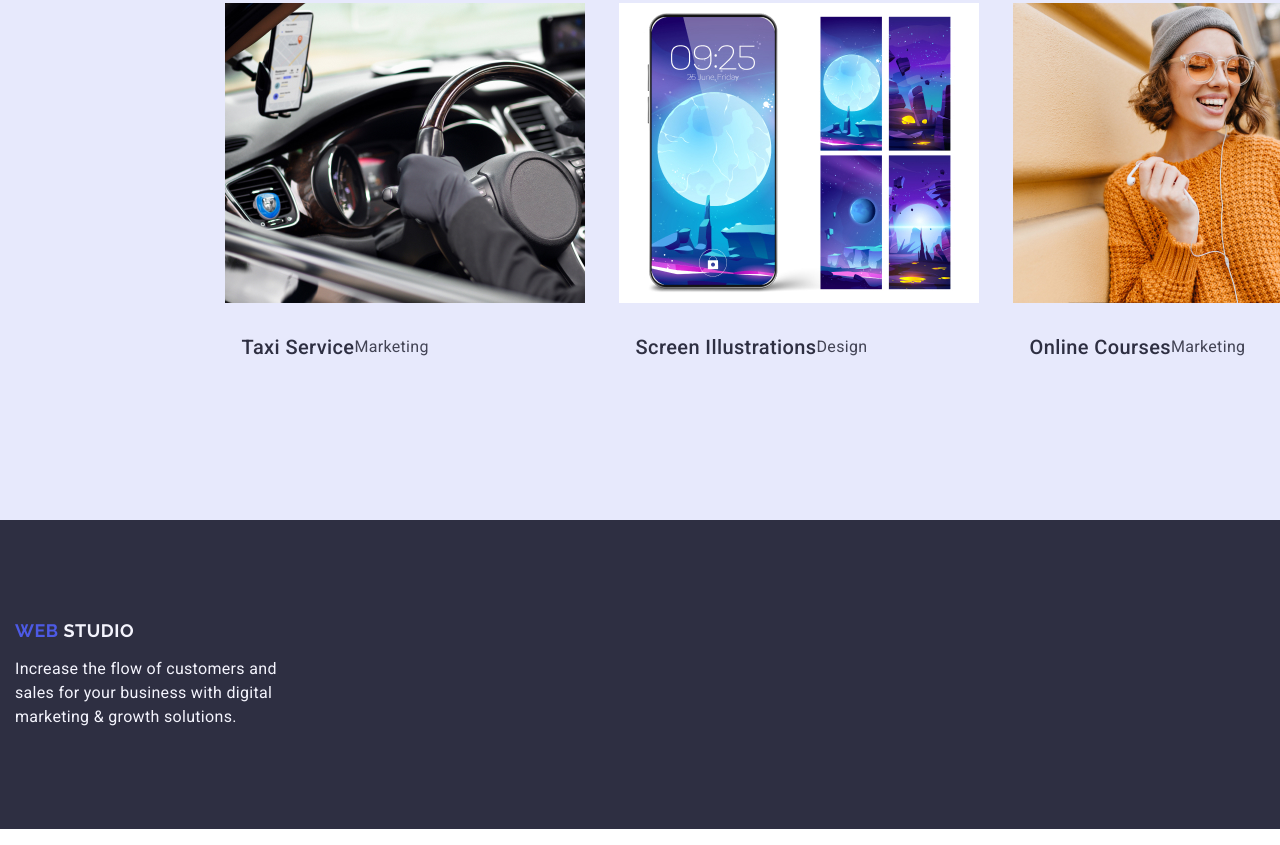
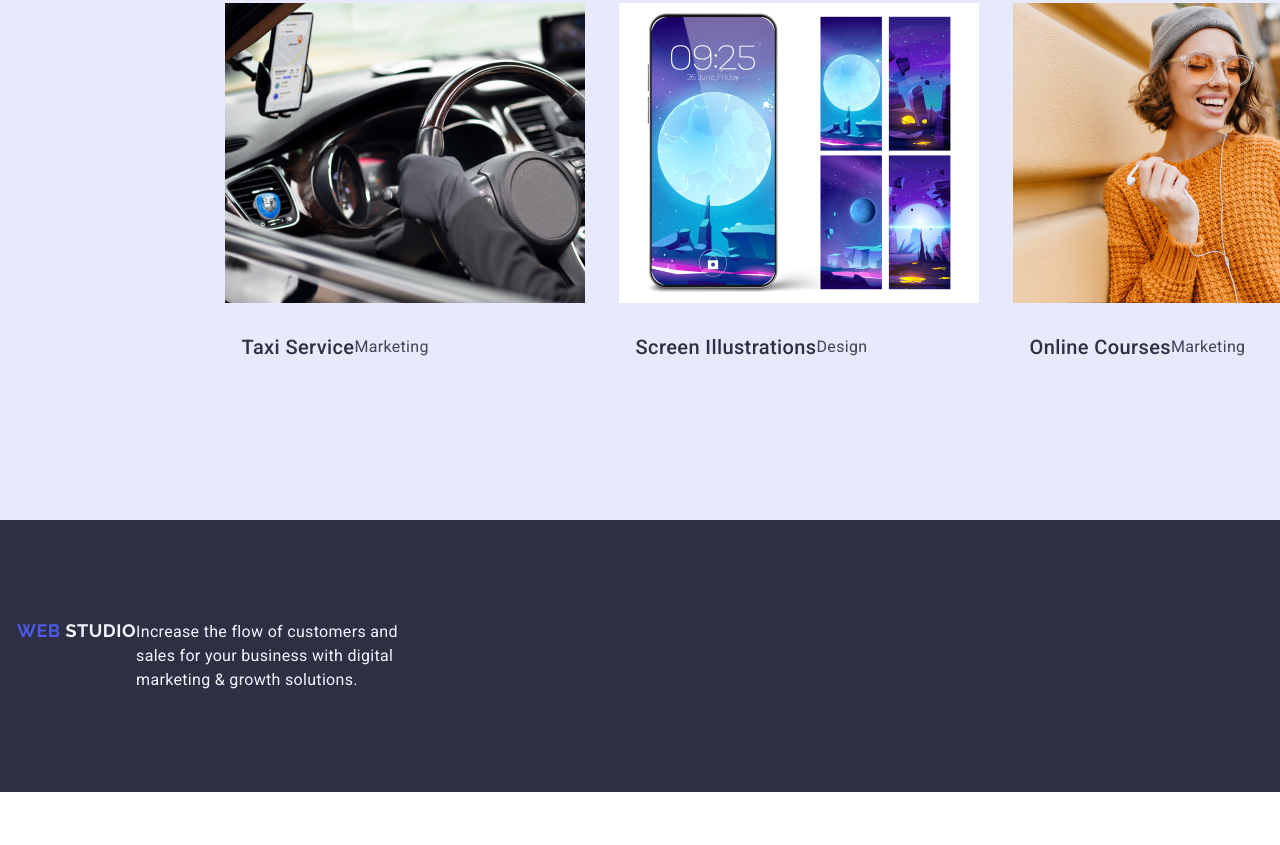
Before and after one commit to IonutSebastian9/goit-markup-hw-04, a plain HTML site: page index.html in a window 1280 px wide. Shown: the part 2319-3164 px from the top of the page. After the commit the page ends 3127 px from the top, so only its background shows below. Drawn offline with nearby package versions, Linux system fonts and the light colour scheme.

Commit message:
Update style.css

```diff
--- a/css/style.css
+++ b/css/style.css
@@ -392,7 +392,8 @@ body {
   margin-bottom: 16px;
 }
 .footer-container {
-  display: inline-block;
+  margin-right: 120px;
+  display: flex;
 }
 .footer-logo {
   color: var(--cloud-color);
```
